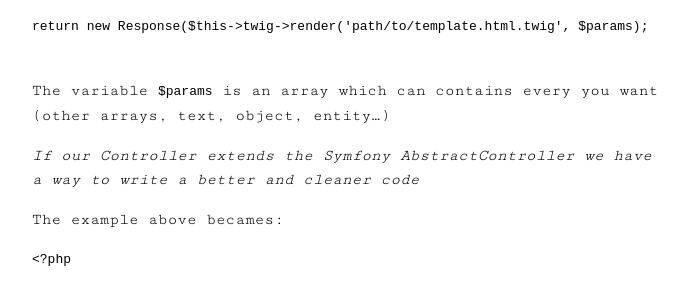
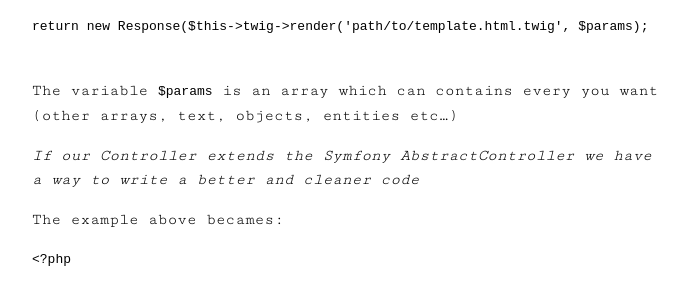
Before and after one commit to raffaelecarelle/raffaelecarelle.github.io, a Jekyll site: the page built from _posts/2020-01-23-Passing-variables-to-twig-from-controller.md, in a window 1280 px wide. Shown: the part 788-1088 px from the top of the page, without its empty margins (292-987 px from the left). Built offline with Jekyll 4.4.1, drawn with Linux system fonts in a browser that asks for light colours; comment, search, counter and statistics services are not loaded; a style sheet for code colours, icons or effects is not loaded.

Commit message:
fix typo

````diff
--- a/_posts/2020-01-23-Passing-variables-to-twig-from-controller.md
+++ b/_posts/2020-01-23-Passing-variables-to-twig-from-controller.md
@@ -31,7 +31,7 @@ return new Response($this->twig->render('path/to/template.html.twig', $params);
 
 ```
 
-The variable `$params` is an array which can contains every you want (other arrays, text, object, entity...)
+The variable `$params` is an array which can contains every you want (other arrays, text, objects, entities etc...)
 
 *If our Controller extends the Symfony AbstractController we have a way to write a better and cleaner code*
 
````
